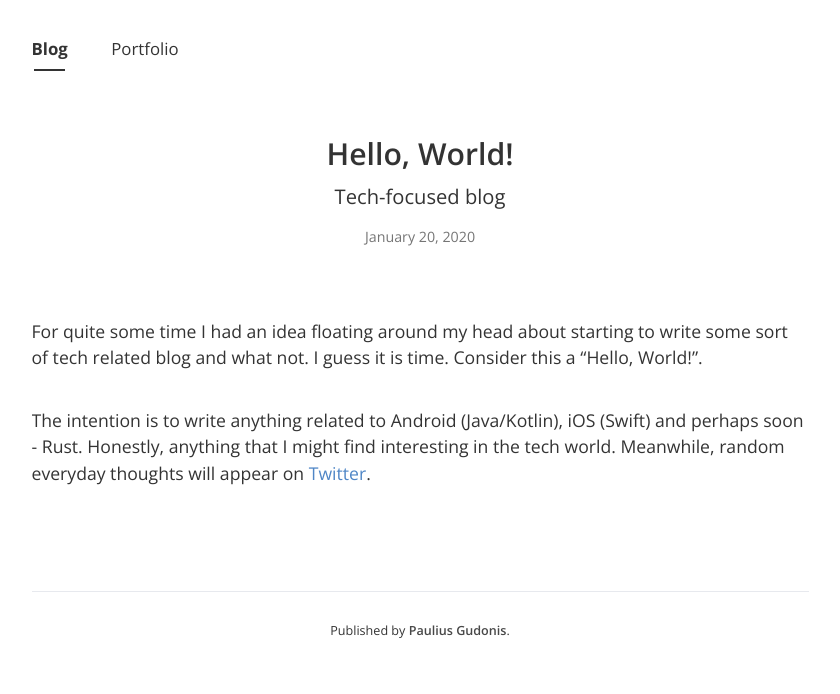
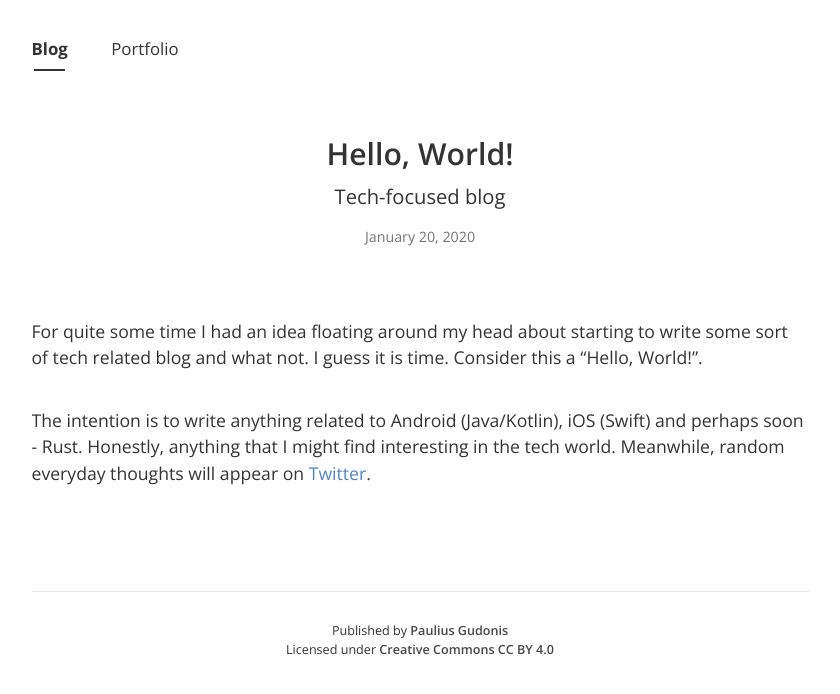
Before and after one commit to nakkht/pgu.dev, a Jekyll site: the page built from _posts/2020-01-20-hello-world.md, in a window 1280 px wide. Shown: the top 694 px of the page, without its empty margins (220-1060 px from the left). Built offline with Jekyll 4.4.1, drawn with Linux system fonts in a browser that asks for light colours; nearby versions of some CDN libraries.

Commit message:
Added Creative Commons licence in footer

```diff
--- a/_includes/footer.html
+++ b/_includes/footer.html
@@ -1,6 +1,9 @@
 <footer>
   <div class="footer">
     Published by
-    <a href="https://github.com/nakkht">Paulius Gudonis</a>.
+    <a href="https://twitter.com/nakkht">Paulius Gudonis</a>
+    <br/>
+    Licensed under <a rel="license" href="http://creativecommons.org/licenses/by/4.0/">Creative Commons CC BY 4.0</a>
+    <br/>
   </div>
 </footer>
```
